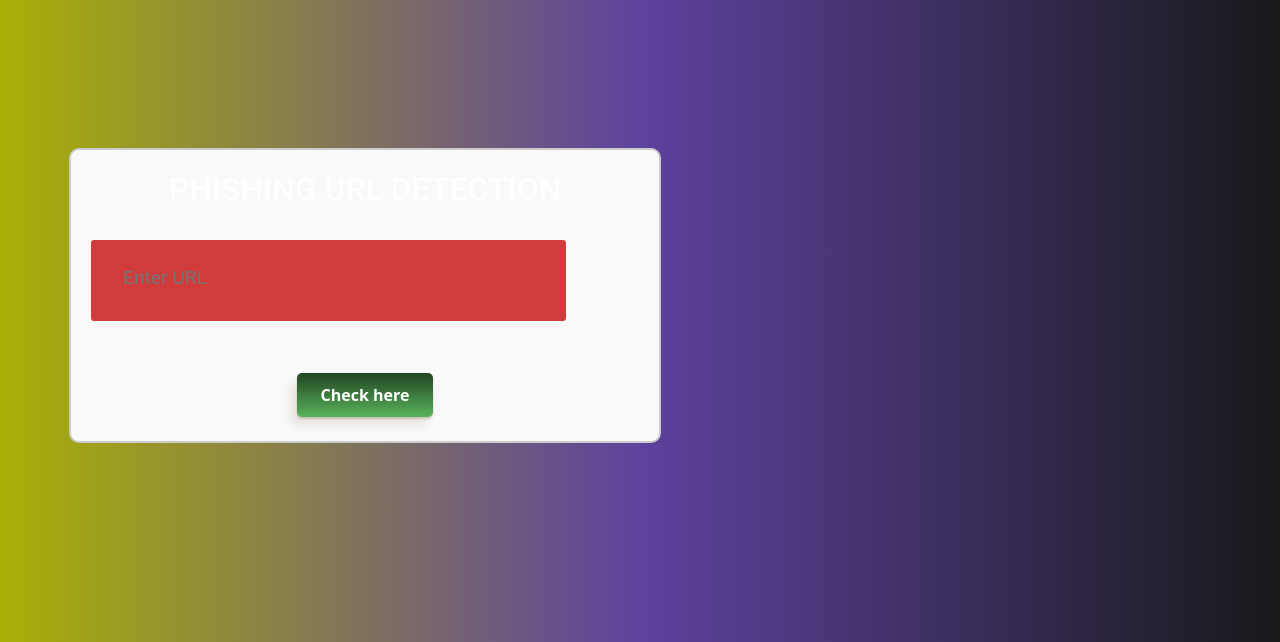
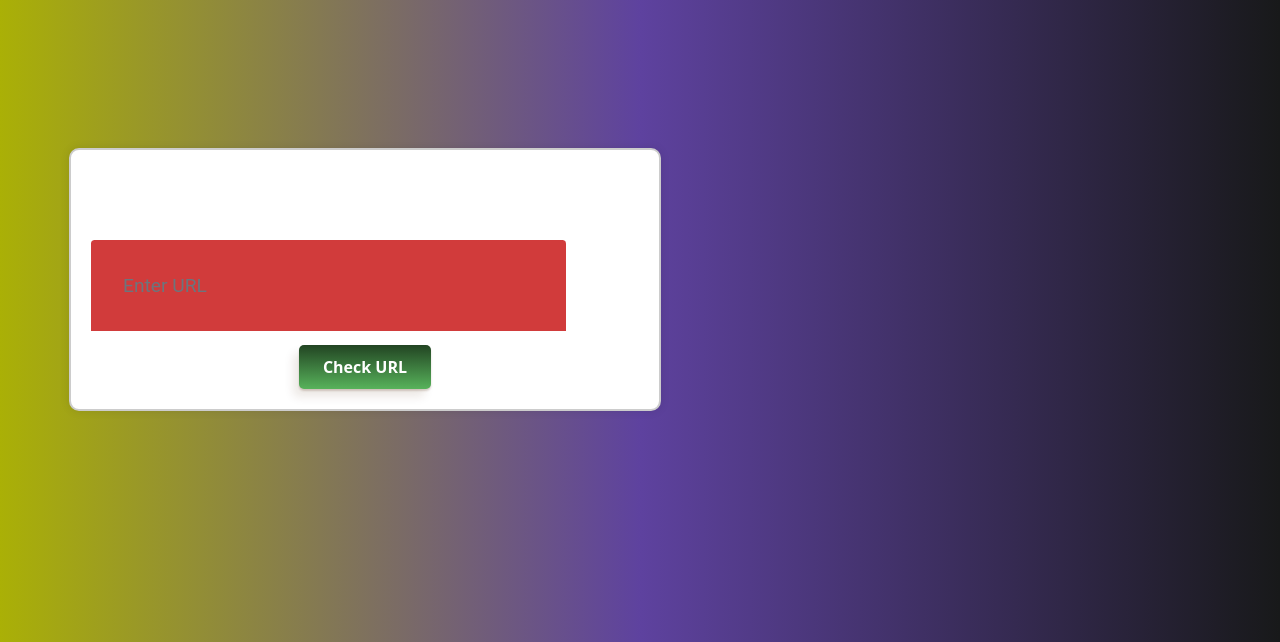
Before and after one commit to premgodara-oss/URL-Safety-Checker, a Flask app: page / in a window 1280 px wide. Shown: the top 642 px of the page. Run offline with Flask 2, Linux system fonts and the light colour scheme; parts of the project's set-up code (start-up, migrations or seed data) failed here and were passed over; some libraries are stand-ins or nearby versions.

Commit message:
index.html

```diff
--- a/templates/index.html
+++ b/templates/index.html
@@ -4,20 +4,21 @@
     <meta charset="UTF-8">
     <meta http-equiv="X-UA-Compatible" content="IE=edge">
     <meta name="viewport" content="width=device-width, initial-scale=1.0">
-    <meta name="description" content="This website is develop for identify the safety of url.">
-    <meta name="keywords" content="phishing url,phishing,cyber security,machine learning,classifier,python">
-    <meta name="author" content="VAIBHAV BICHAVE">
+    <meta name="description" content="This website is developed for identifying the safety of URLs.">
+    <meta name="keywords" content="phishing url, phishing, cyber security, machine learning, classifier, python">
 
-    <!-- BootStrap -->
+
+    <!-- Bootstrap CSS -->
     <link rel="stylesheet" href="https://stackpath.bootstrapcdn.com/bootstrap/4.5.0/css/bootstrap.min.css"
         integrity="sha384-9aIt2nRpC12Uk9gS9baDl411NQApFmC26EwAOH8WgZl5MYYxFfc+NcPb1dKGj7Sk" crossorigin="anonymous">
 
+    <!-- Custom CSS -->
     <link href="static/styles.css" rel="stylesheet">
-    <title>URL detection</title>
 
     <style>
         body {
             font-family: 'Roboto', sans-serif;
+            background-color: #f3f3f3;
         }
         .container {
             text-align: center;
@@ -27,10 +28,11 @@
             border: 2px solid #ccc;
             padding: 20px;
             border-radius: 10px;
-            background-color: #f9f9f9;
+            background-color: #fff;
+            box-shadow: 0 0 10px rgba(0, 0, 0, 0.1);
         }
         .button {
-            background-color: #4CAF50; /* Green */
+            background-color: #4CAF50;
             border: none;
             color: white;
             padding: 10px 24px;
@@ -38,19 +40,20 @@
             text-decoration: none;
             display: inline-block;
             font-size: 16px;
-            margin: 4px 2px;
+            margin-top: 10px;
             cursor: pointer;
             border-radius: 5px;
+            transition: background-color 0.3s;
         }
         .button:hover {
-            background-color: #45a049; /* Darker Green */
+            background-color: #45a049;
         }
         #button1, #button2 {
-            display: none; /* Hidden by default */
+            display: none;
         }
     </style>
+    <title>URL Detection</title>
 </head>
-
 <body>
 
 <div class="container">
@@ -59,10 +62,9 @@
             <h2>PHISHING URL DETECTION</h2>
 
             <br>
-            <form action="/" method ="post">
-                <input type="text" class="form__input" name ='url' id="url" placeholder="Enter URL" required="" />
-                <label for="url" class="form__label">URL</label>
-                <button class="button" role="button" >Check here</button>
+            <form action="/" method="POST">
+                <input type="text" class="form-control form__input" name="url" id="url" placeholder="Enter URL" required>
+                <button type="submit" class="button">Check URL</button>
             </form>
 
         </div>
@@ -74,15 +76,13 @@
 
             <br>
             <h3 id="prediction"></h3>
-            <button class="button" id="button2" onclick="window.open('{{url}}')" target="_blank" >Still want to Continue</button>
+            <button class="button" id="button2" onclick="window.open('{{url}}')" target="_blank">Still want to Continue</button>
             <button class="button" id="button1" onclick="window.open('{{url}}')" target="_blank">Continue</button>
         </div>
     </div>
-    <br>
-    <!-- <p>Parma Ram and Yogendra</p> -->
 </div>
 
-<!-- JavaScript -->
+<!-- Bootstrap JS -->
 <script src="https://code.jquery.com/jquery-3.5.1.slim.min.js"
     integrity="sha384-DfXdz2htPH0lsSSs5nCTpuj/zy4C+OGpamoFVy38MVBnE+IbbVYUew+OrCXaRkfj"
     crossorigin="anonymous"></script>
@@ -94,25 +94,25 @@
     crossorigin="anonymous"></script>
 
 <script>
+    let x = '{{ xx }}';
+    let num = x * 100;
 
-    let x = '{{xx}}';
-    let num = x*100;
-    if (0<=x && x<0.50){
-        num = 100-num;
-    }
-    let txtx = num.toString();
-    if(x<=1 && x>=0.50){
-        var label = "Website is "+txtx +"% safe to use...";
-        document.getElementById("prediction").innerHTML = label;
-        document.getElementById("button1").style.display="block";
-    }
-    else if (0<=x && x<0.50){
-        var label = "Website is "+txtx +"% unsafe to use..."
-        document.getElementById("prediction").innerHTML = label ;
-        document.getElementById("button2").style.display="block";
+    if (x <= 1 && x >= 0.50) {
+        num = 100 - num;
+        document.getElementById("button1").style.display = "block";
+    } else if (0 <= x && x < 0.50) {
+        num = num;
+        document.getElementById("button2").style.display = "block";
     }
 
+    let txtx = num.toString();
+    if (x <= 1 && x >= 0.50) {
+        var label = "Website is " + txtx + "% safe to use...";
+        document.getElementById("prediction").innerHTML = label;
+    } else if (0 <= x && x < 0.50) {
+        var label = "Website is " + txtx + "% unsafe to use..."
+        document.getElementById("prediction").innerHTML = label;
+    }
 </script>
-
 </body>
 </html>
```
